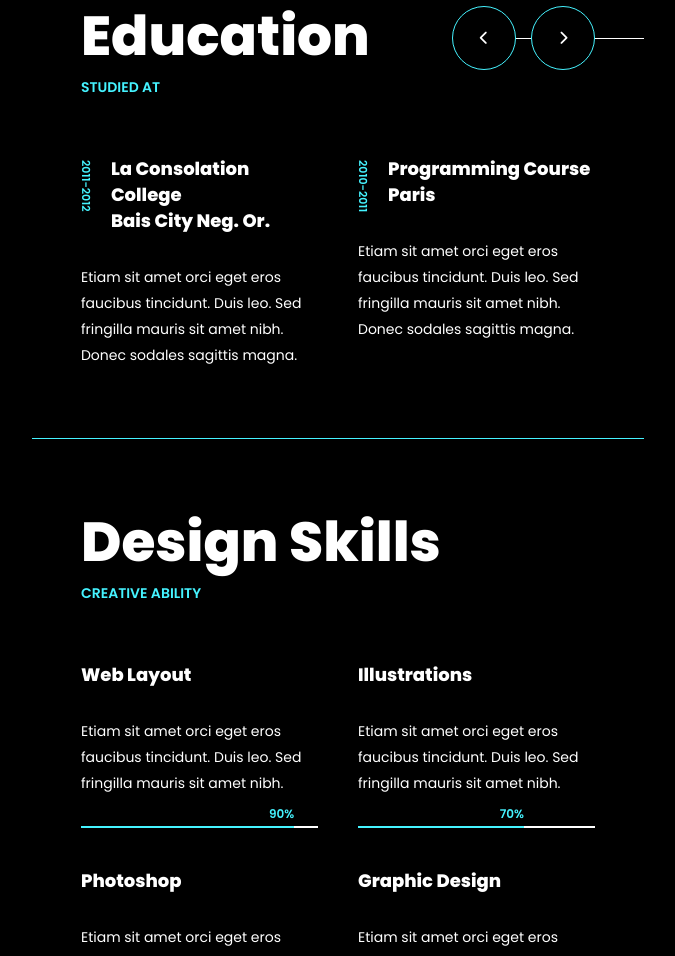
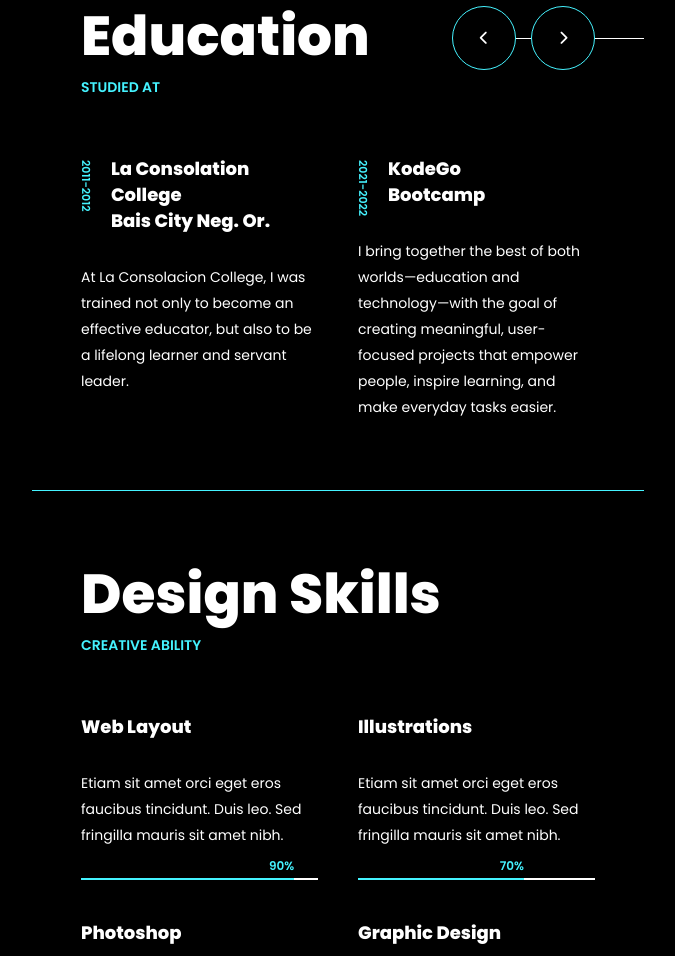
Before and after one commit to Jaime40/my-cv, a plain HTML site: page index.html in a window 1280 px wide. Shown: the part 4518-5474 px from the top of the page, without its empty margins (544-1219 px from the left). Drawn offline with Linux system fonts and the light colour scheme; files whose address does not match are found by name.

Commit message:
Update index.html

```diff
--- a/index.html
+++ b/index.html
@@ -663,8 +663,7 @@
                   <div class="name">La Consolation College  <br />Bais City Neg. Or.</div>
                   <div class="single-post-text">
                     <p>
-                      Etiam sit amet orci eget eros faucibus tincidunt. Duis leo. Sed fringilla mauris sit amet nibh.
-                      Donec sodales sagittis magna.
+                      At La Consolacion College, I was trained not only to become an effective educator, but also to be a lifelong learner and servant leader.
                     </p>
                   </div>
                 </div>
@@ -672,12 +671,11 @@
 
               <div class="item">
                 <div class="resume-item active">
-                  <div class="date">2010-2011</div>
-                  <div class="name">Programming Course <br />Paris</div>
+                  <div class="date">2021-2022</div>
+                  <div class="name">KodeGo <br />Bootcamp</div>
                   <div class="single-post-text">
                     <p>
-                      Etiam sit amet orci eget eros faucibus tincidunt. Duis leo. Sed fringilla mauris sit amet nibh.
-                      Donec sodales sagittis magna.
+                      I bring together the best of both worlds—education and technology—with the goal of creating meaningful, user-focused projects that empower people, inspire learning, and make everyday tasks easier.
                     </p>
                   </div>
                 </div>
```
